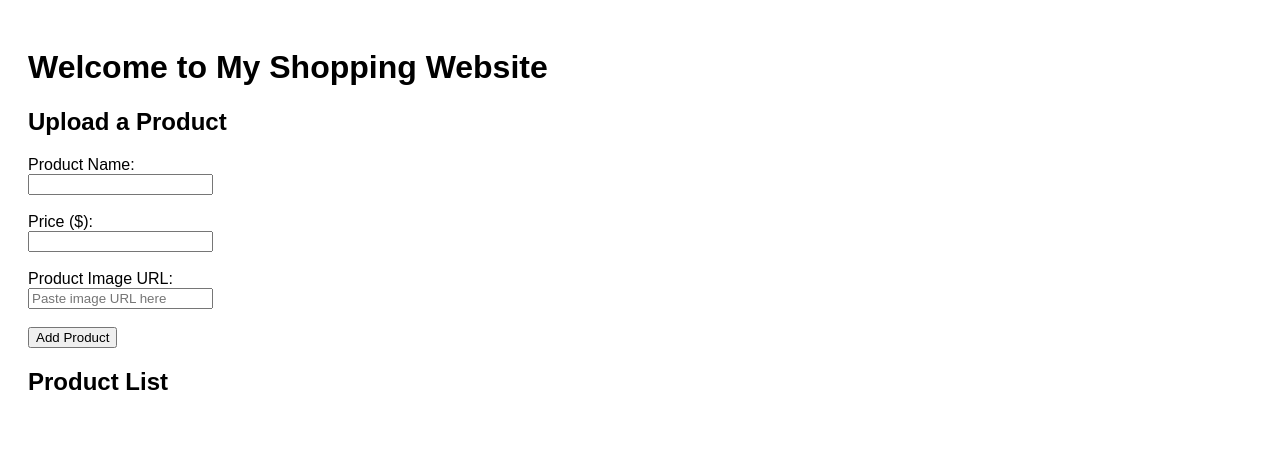
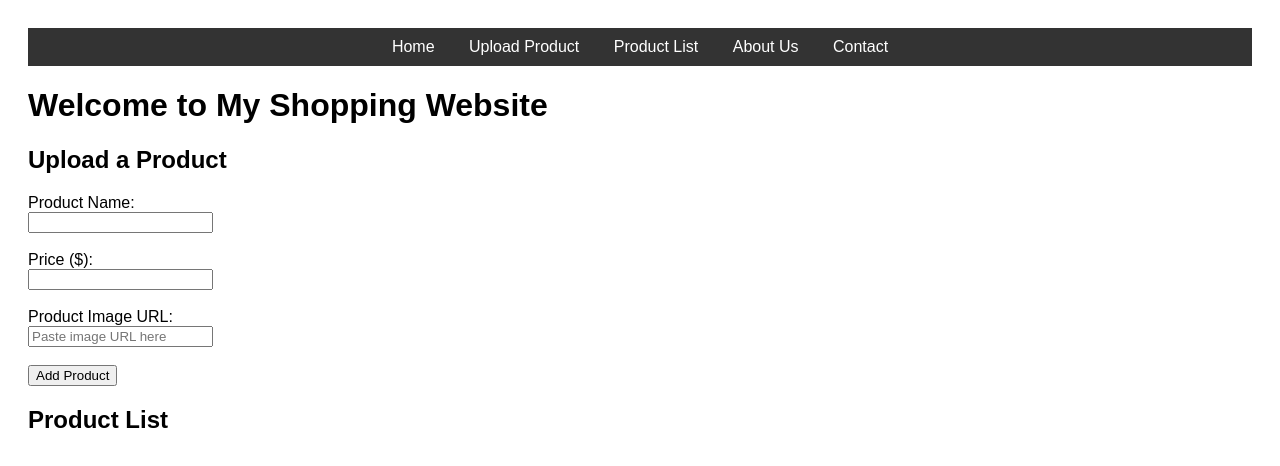
Before and after one commit to shengtang89/shopping-website, a plain HTML site: page index.html in a window 1280 px wide. Drawn offline with Linux system fonts and the light colour scheme.

Commit message:
Update index.html

```diff
--- a/index.html
+++ b/index.html
@@ -26,7 +26,15 @@
     </style>
 </head>
 <body>
-    <h1>Welcome to My Shopping Website</h1>
+   <!-- 导航栏 -->
+<nav style="background-color: #333; padding: 10px; text-align: center;">
+    <a href="#home" style="color: white; margin: 0 15px; text-decoration: none;">Home</a>
+    <a href="#upload" style="color: white; margin: 0 15px; text-decoration: none;">Upload Product</a>
+    <a href="#product-list" style="color: white; margin: 0 15px; text-decoration: none;">Product List</a>
+    <a href="#about-us" style="color: white; margin: 0 15px; text-decoration: none;">About Us</a>
+    <a href="#contact" style="color: white; margin: 0 15px; text-decoration: none;">Contact</a>
+</nav>
+ <h1>Welcome to My Shopping Website</h1>
 
     <h2>Upload a Product</h2>
     <form id="productForm">
```
